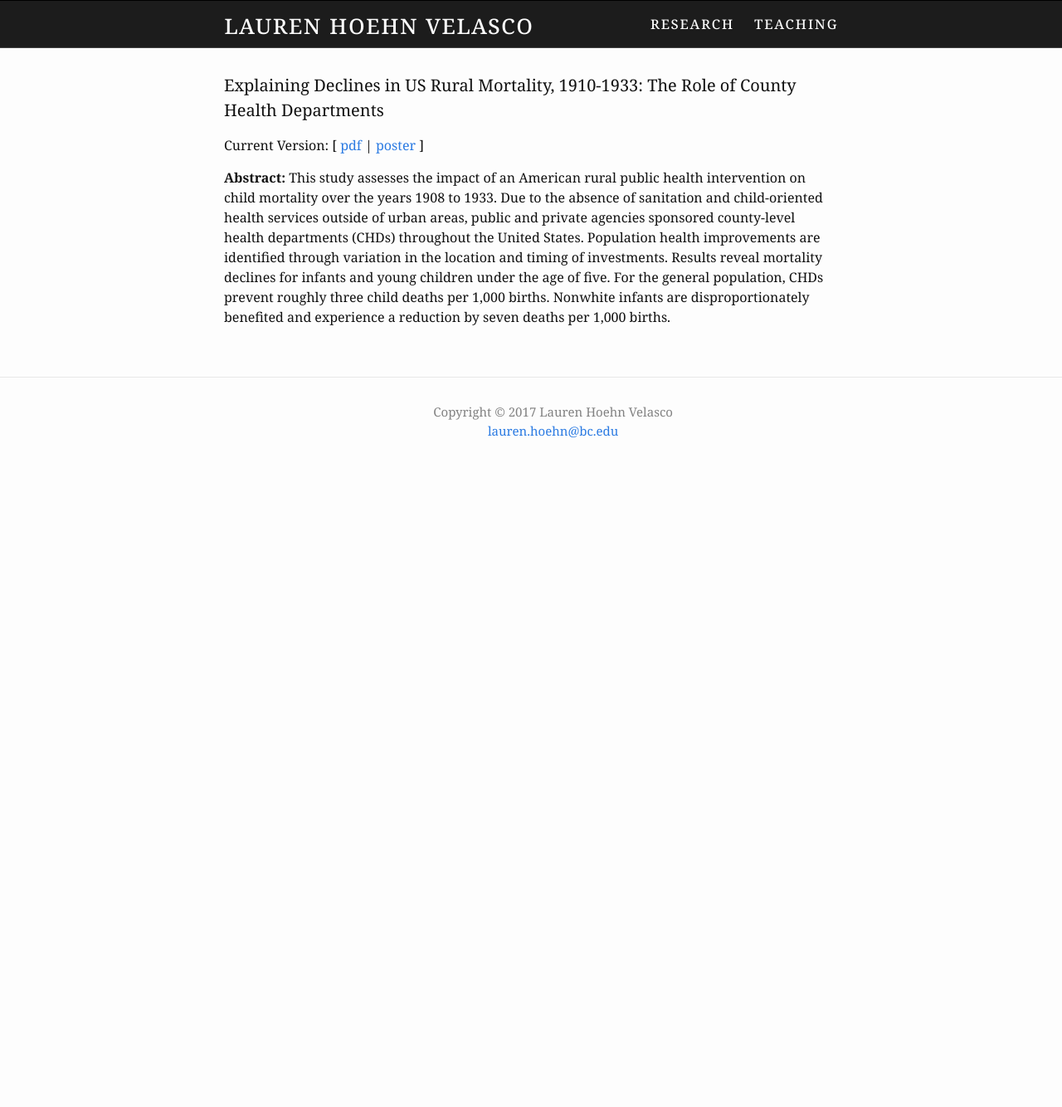
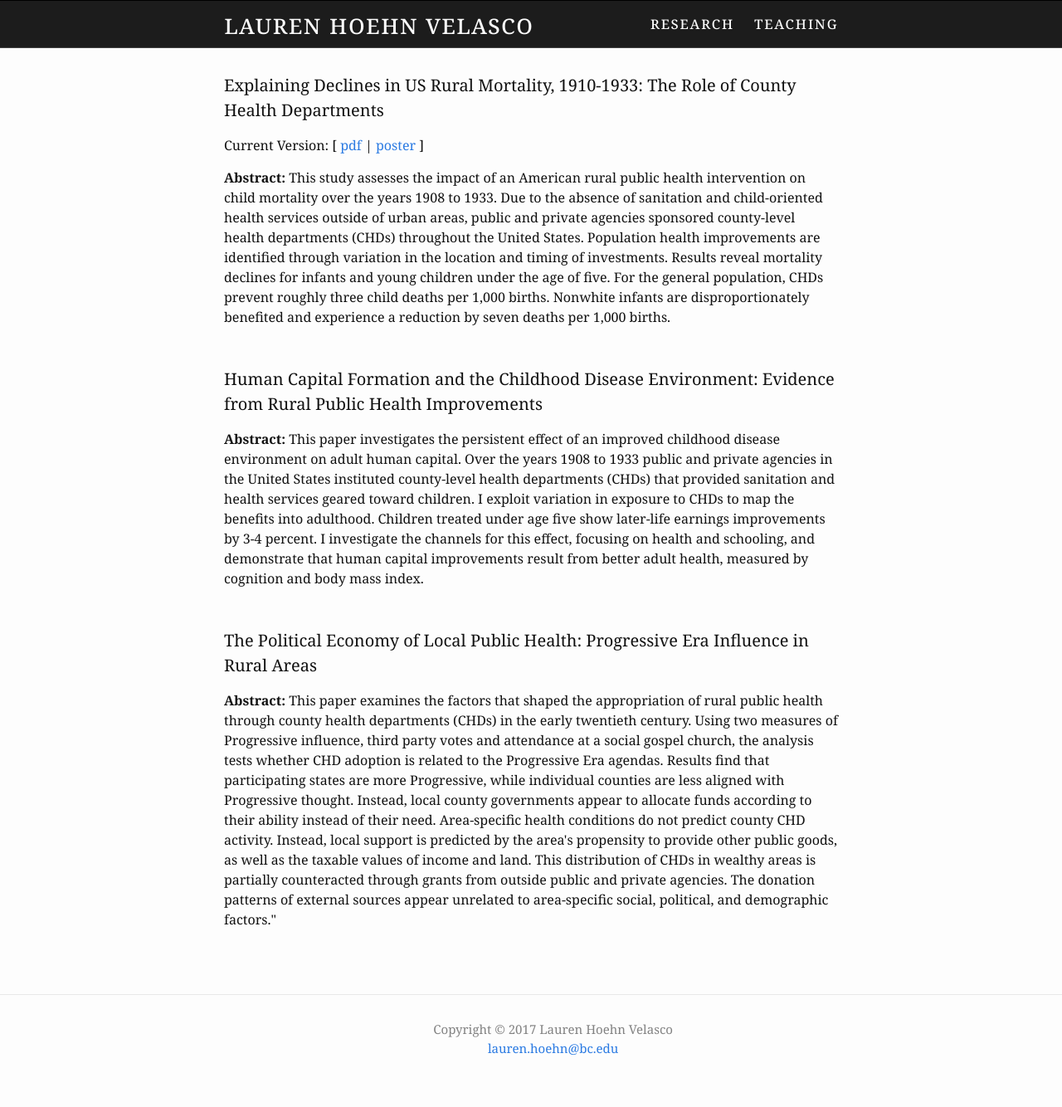
Before and after one commit to germsvel/lhv, a Jekyll site: the page built from research.html, in a window 1280 px wide. Shown: the whole page at 83% size. Built offline with Jekyll 4.4.1, drawn with Linux system fonts in a browser that asks for light colours; before the commit the page ends 900 px from its top, so only the background shows below that.

Commit message:
Add two more research paper abstracts

```diff
--- a/_sass/_modules.scss
+++ b/_sass/_modules.scss
@@ -19,6 +19,10 @@
   margin: 1em;
 }
 
+.research-paper {
+  margin-bottom: 3em;
+}
+
 @include media-query($on-laptop) {
   .about-text {
     width: 300px;
--- a/_sass/_states.scss
+++ /dev/null
@@ -1,4 +0,0 @@
-// State rules are ways to describe how modules or layouts will look
-// when in a particular state.
-// e.g. hidden vs expanded, big screen vs small screen, or home page vs inside page
-// selector example: .is-active, .is-hidden
--- a/_sass/_theme.scss
+++ /dev/null
@@ -1 +0,0 @@
-// Theme defines how modules or layouts look and feel
--- a/css/main.scss
+++ b/css/main.scss
@@ -52,7 +52,5 @@ $on-laptop:        800px;
         "base",
         "layout",
         "syntax-highlighting",
-        "modules",
-        "states",
-        "theme"
+        "modules"
 ;
--- a/research.html
+++ b/research.html
@@ -4,9 +4,11 @@ title: research
 permalink: /research/
 ---
 
+<div class="research-paper">
   <h4>Explaining Declines in US Rural Mortality, 1910-1933: The Role of County
     Health Departments</h4>
-<p>Current Version: [
+  <p>
+    Current Version: [
     <a target="_blank" href="{{ site.base_url }}/assets/LHV_CHD_Oct_2016.pdf">
       pdf
     </a>
@@ -15,15 +17,60 @@ permalink: /research/
       poster
     </a>
     ]
+  </p>
 
-<p><strong>Abstract:</strong>
-This study assesses the impact of an American rural public health intervention
-on child mortality over the years 1908 to 1933. Due to the absence of sanitation
-and child-oriented health services outside of urban areas, public and private
-agencies sponsored county-level health departments (CHDs) throughout the United
-States. Population health improvements are identified through variation in the
-location and timing of investments. Results reveal mortality declines for
-infants and young children under the age of five. For the general population,
-CHDs prevent roughly three child deaths per 1,000 births. Nonwhite infants are
+  <p class="abstract">
+    <strong>Abstract:</strong> This study assesses the impact of an American
+    rural public health intervention on child mortality over the years 1908 to
+    1933. Due to the absence of sanitation and child-oriented health services
+    outside of urban areas, public and private agencies sponsored county-level
+    health departments (CHDs) throughout the United States. Population health
+    improvements are identified through variation in the location and timing of
+    investments. Results reveal mortality declines for infants and young
+    children under the age of five. For the general population, CHDs prevent
+    roughly three child deaths per 1,000 births. Nonwhite infants are
     disproportionately benefited and experience a reduction by seven deaths per
-1,000 births.</p>
+    1,000 births.
+  </p>
+</div>
+
+<div class="research-paper">
+  <h4>Human Capital Formation and the Childhood Disease Environment: Evidence
+    from Rural Public Health Improvements</h4>
+
+  <p class="abstract">
+    <strong>Abstract:</strong> This paper investigates the persistent effect of
+    an improved childhood disease environment on adult human capital. Over the
+    years 1908 to 1933 public and private agencies in the United States
+    instituted county-level health departments (CHDs) that provided sanitation
+    and health services geared toward children. I exploit variation in exposure
+    to CHDs to map the benefits into adulthood. Children treated under age five
+    show later-life earnings improvements by 3-4 percent. I investigate the
+    channels for this effect, focusing on health and schooling, and demonstrate
+    that human capital improvements result from better adult health, measured by
+    cognition and body mass index.
+  </p>
+</div>
+
+<div class="research-paper">
+  <h4>The Political Economy of Local Public Health: Progressive Era Influence in
+    Rural Areas</h4>
+
+  <p class="abstract">
+    <strong>Abstract:</strong> This paper examines the factors that shaped the
+    appropriation of rural public health through county health departments
+    (CHDs) in the early twentieth century. Using two measures of Progressive
+    influence, third party votes and attendance at a social gospel church, the
+    analysis tests whether CHD adoption is related to the Progressive Era
+    agendas. Results find that participating states are more Progressive, while
+    individual counties are less aligned with Progressive thought. Instead,
+    local county governments appear to allocate funds according to their ability
+    instead of their need. Area-specific health conditions do not predict county
+    CHD activity. Instead, local support is predicted by the area's propensity
+    to provide other public goods, as well as the taxable values of income and
+    land.  This distribution of CHDs in wealthy areas is partially counteracted
+    through grants from outside public and private agencies. The donation
+    patterns of external sources appear unrelated to area-specific social,
+    political, and demographic factors."
+  </p>
+</div>
```
Lines whose indentation alone changed are shown as unchanged.
